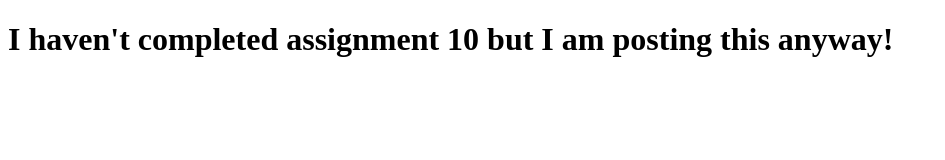
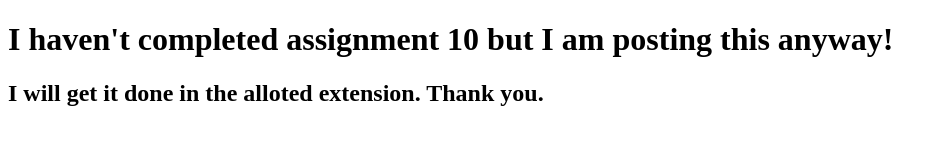
Before and after one commit to adamsr15/assignment11, a plain HTML site: page index.html in a window 1280 px wide. Shown: the whole page, without its empty margins (0-945 px from the left). Drawn offline with Linux system fonts and the light colour scheme.

Commit message:
Added h2 line

```diff
--- a/index.html
+++ b/index.html
@@ -8,5 +8,6 @@
 </head>
 <body>
     <h1>I haven't completed assignment 10 but I am posting this anyway!</h1>
+    <h2>I will get it done in the alloted extension. Thank you.</h2>
 </body>
 </html>
```
